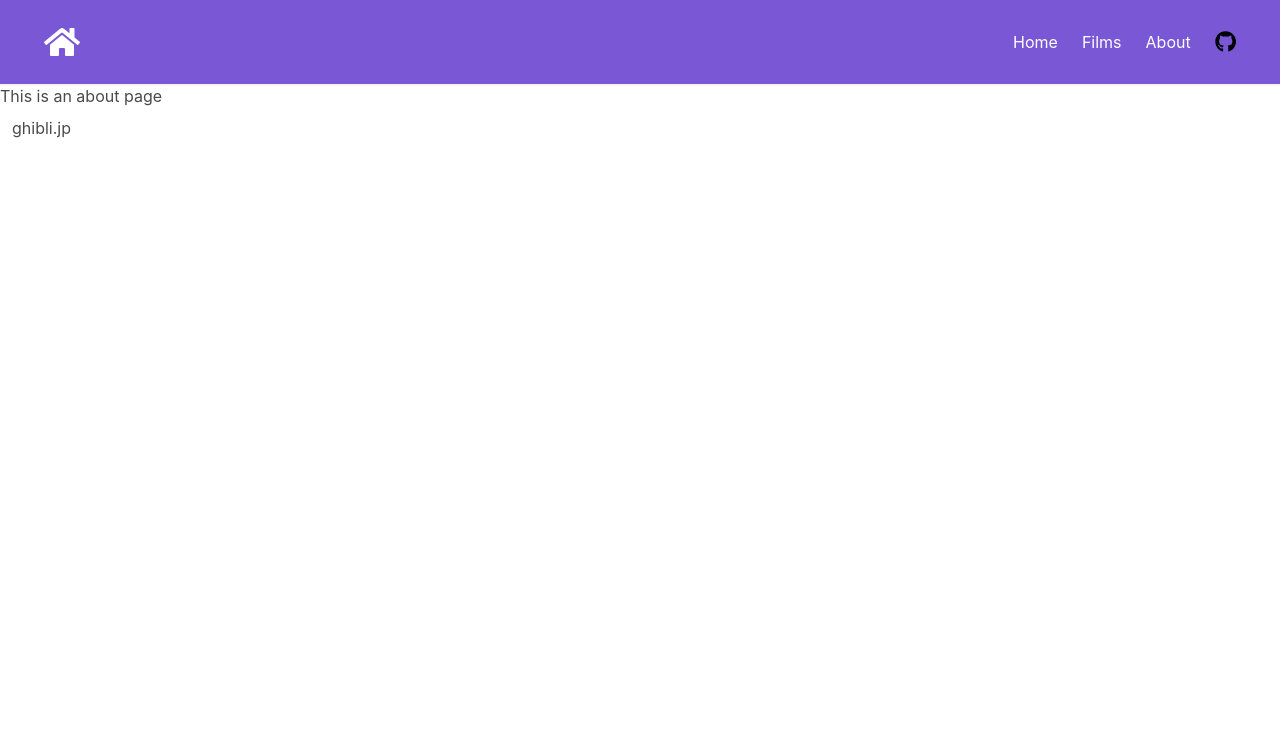
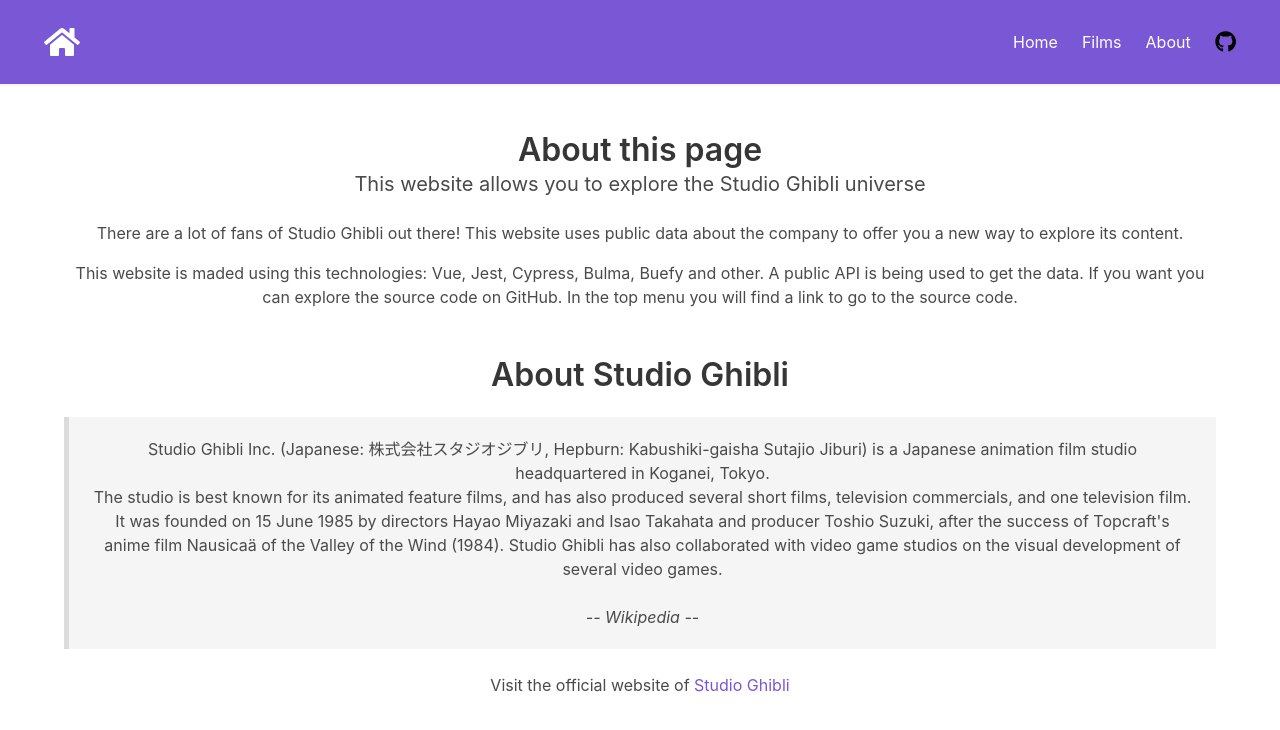
Before and after one commit to didaquis/ghibli-vue, a Vue app: page /about in a window 1280 px wide. Shown: the top 730 px of the page. Built offline with nearby package versions, Linux system fonts and the light colour scheme.

Commit message:
Improved about page

```diff
--- a/src/components/FilmsList.vue
+++ b/src/components/FilmsList.vue
@@ -1,8 +1,8 @@
 <template>
 	<section class="section">
-		<div class="container">
+		<div class="container has-text-centered">
 			<h1 class="title">Films</h1>
-			<h2 class="subtitle">List of films</h2>
+			<h2 class="subtitle">Discover the list of films</h2>
 
 			<div v-if="isLoading" class="">
 				Loading...
@@ -12,7 +12,8 @@
 			<div v-if="error" class="">
 				{{ error }}
 			</div>
-
+		</div>
+		<div class="container">
 			<div v-if="films" class="content">
 				<ul>
 					<li v-for="film in films" v-bind:key="film.id">
--- /dev/null
+++ b/src/components/SiteDescription.vue
@@ -0,0 +1,38 @@
+<template>
+	<section class="section">
+
+		<section class="container has-text-centered">
+			<h1 class="title">About this page</h1>
+			<h2 class="subtitle">This website allows you to explore the Studio Ghibli universe</h2>
+			<section class="content">
+				<p>
+					There are a lot of fans of Studio Ghibli out there! This website uses public data about the company to offer you a new way to explore its content.
+				</p>
+				<p>
+					This website is maded using this technologies: Vue, Jest, Cypress, Bulma, Buefy and other. A public API is being used to get the data. If you want you can explore the source code on GitHub. In the top menu you will find a link to go to the source code.
+				</p>
+			</section>
+		</section>
+
+		<div class="pb-6"></div>
+
+		<section class="container has-text-centered">
+			<h1 class="title">About Studio Ghibli</h1>
+			<section class="content">
+				<blockquote>
+					Studio Ghibli Inc. (Japanese: 株式会社スタジオジブリ, Hepburn: Kabushiki-gaisha Sutajio Jiburi) is a Japanese animation film studio headquartered in Koganei, Tokyo.
+					<br>
+					The studio is best known for its animated feature films, and has also produced several short films, television commercials, and one television film. It was founded on 15 June 1985 by directors Hayao Miyazaki and Isao Takahata and producer Toshio Suzuki, after the success of Topcraft's anime film Nausicaä of the Valley of the Wind (1984). Studio Ghibli has also collaborated with video game studios on the visual development of several video games.
+					<br><br>
+					<cite>-- Wikipedia --</cite>
+				</blockquote>
+			</section>
+
+			<p>
+				Visit the official website of
+				<a target="_blank" rel="noopener" href="http://www.ghibli.jp/">Studio Ghibli</a>
+			</p>
+		</section>
+
+	</section>
+</template>
--- a/src/views/About.vue
+++ b/src/views/About.vue
@@ -1,14 +1,14 @@
 <template>
-	<div class="about">
-		<h1>This is an about page</h1>
-		<b-navbar-item tag="a" target="_blank" rel="noopener" href="http://www.ghibli.jp/">
-				ghibli.jp
-			</b-navbar-item>
-	</div>
+	<SiteDescription />
 </template>
 
 <script>
+import SiteDescription from '@/components/SiteDescription.vue'
+
 export default {
-	name: 'AboutPage'
+	name: 'AboutPage',
+	components: {
+		SiteDescription
+	}
 }
 </script>
```
